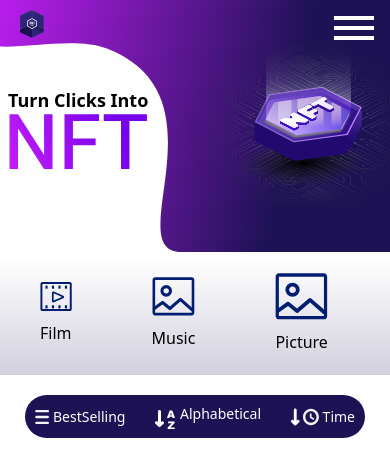
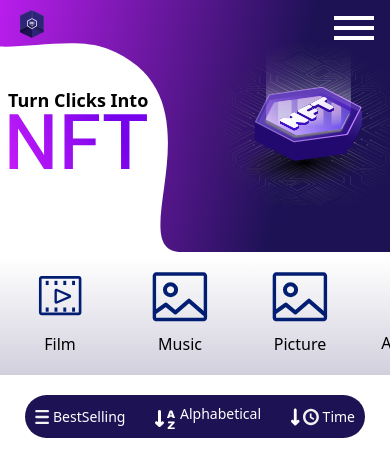
Before and after one commit to danyalbani240/NFTShop, a Nuxt app: page / in a window 390 px wide. Shown: the top 476 px of the page. Built offline with nearby package versions, Linux system fonts and the light colour scheme.

Commit message:
respons is done

```diff
--- a/assets/style/_sections.scss
+++ b/assets/style/_sections.scss
@@ -22,7 +22,7 @@
     );
     margin-top: 0;
     > div {
-      margin: 0 40px;
+     min-width: 120px;
     }
   }
 }
```
Also changed, not shown: assets/images/film.svg.
